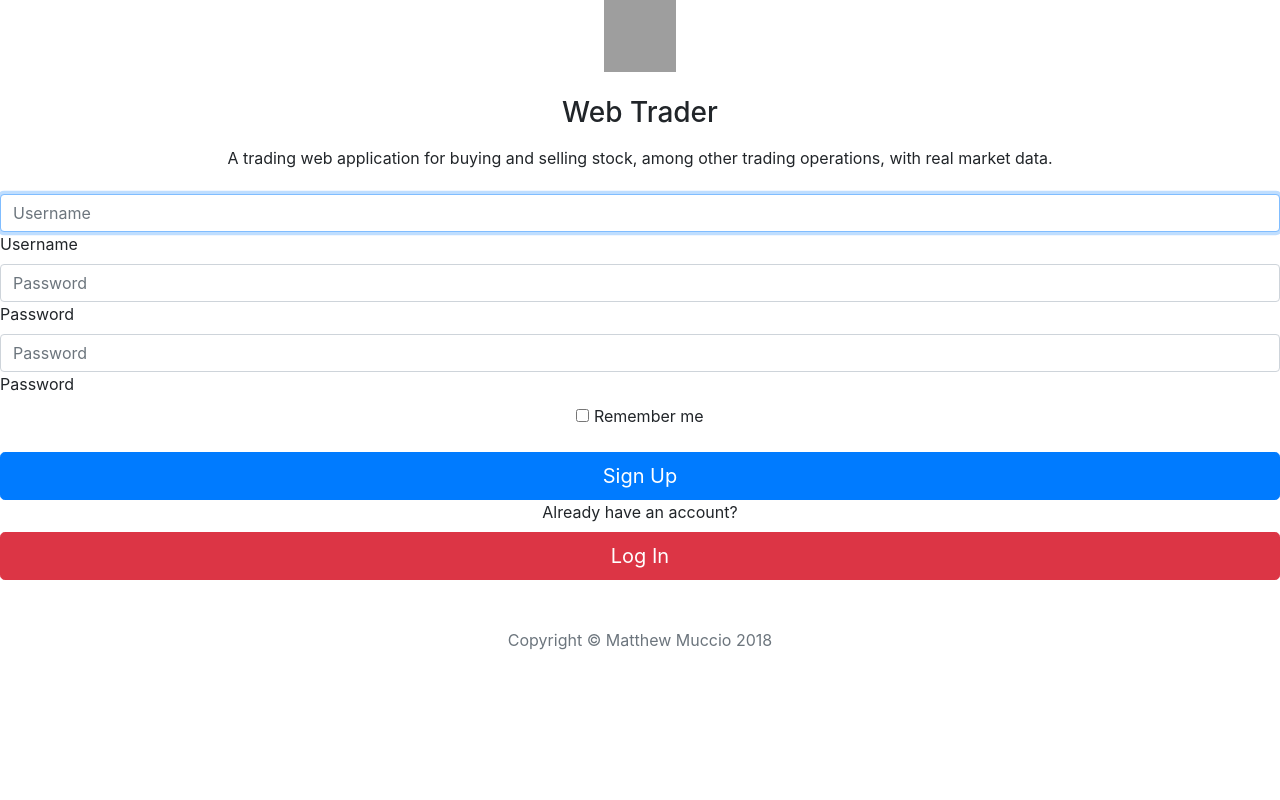
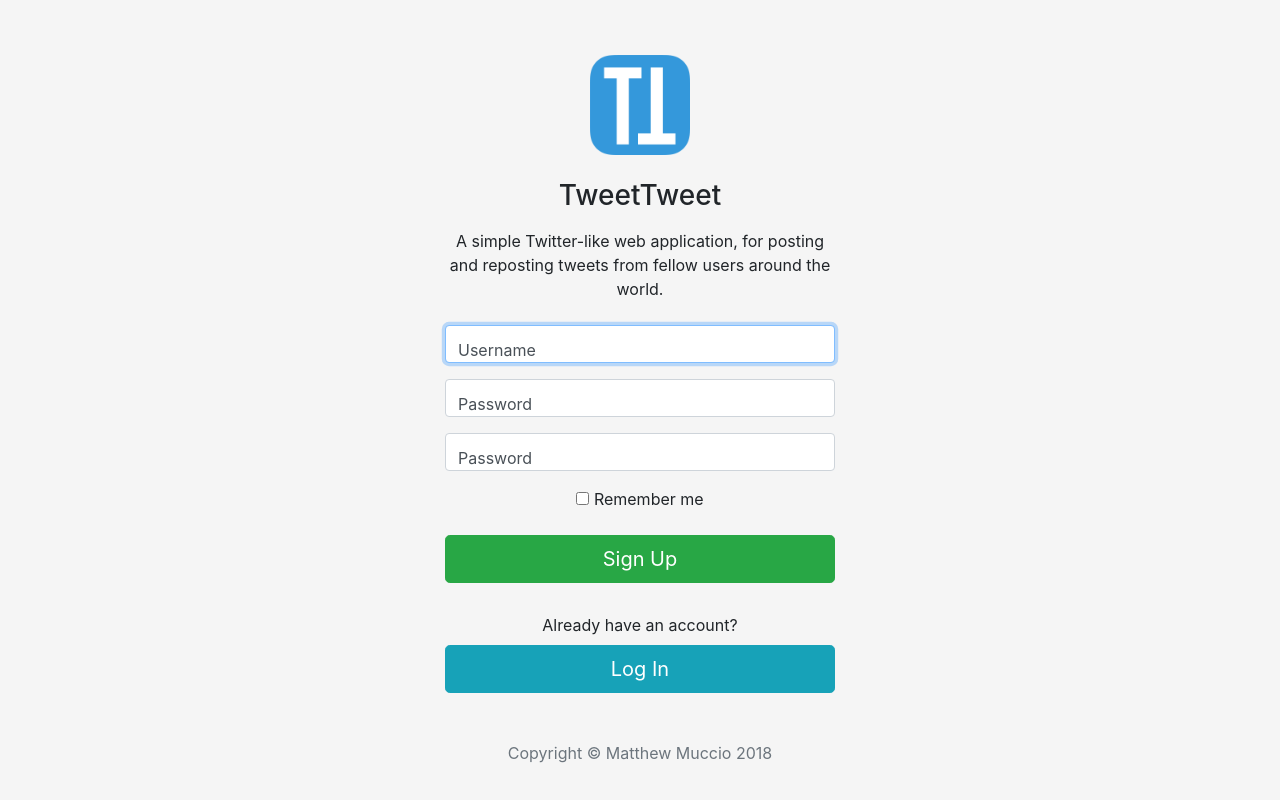
Before and after one commit to matthewmuccio/TweetTweet, a Flask app: template run/core/templates/signup.html in a window 1280 px wide. Run offline with Flask 2, Linux system fonts and the light colour scheme; the template is opened without the code that fills it, so the values that code supplies are empty; grey boxes are pictures that could not be loaded.

Commit message:
Adds Bootstrap CSS and JS filesfor the front-end design of the login and signup templates. Also adds a TweetTweet icon to those templates, updates templates accordingly to display it, and removes placeholder files.

```diff
--- a/run/core/__init__.py
+++ b/run/core/__init__.py
@@ -33,7 +33,8 @@ omnibus = Flask(__name__)
 
 # Registers blueprints of the controllers for the app.
 omnibus.register_blueprint(login)
-omnibus.register_blueprint(signup)
+omnibus.register_blueprint(main)
+omnibus.register_blueprint(profile)
 
 # Enables debug mode.
 omnibus.config["DEBUG"] = True
--- /dev/null
+++ b/run/core/static/signup-styles.css
@@ -0,0 +1,91 @@
+:root {
+    --input-padding-x: .75rem;
+    --input-padding-y: .75rem;
+  }
+
+  html,
+  body {
+    height: 100%;
+  }
+
+  body {
+    display: -ms-flexbox;
+    display: flex;
+    -ms-flex-align: center;
+    align-items: center;
+    padding-top: 40px;
+    padding-bottom: 40px;
+    background-color: #f5f5f5;
+  }
+
+  .form-signin {
+    width: 100%;
+    max-width: 420px;
+    padding: 15px;
+    margin: auto;
+  }
+
+  .form-label-group {
+    position: relative;
+    margin-bottom: 1rem;
+  }
+
+  .form-label-group > input,
+  .form-label-group > label {
+    padding: var(--input-padding-y) var(--input-padding-x);
+  }
+
+  .form-label-group > label {
+    position: absolute;
+    top: 0;
+    left: 0;
+    display: block;
+    width: 100%;
+    margin-bottom: 0; /* Override default `<label>` margin */
+    line-height: 1.5;
+    color: #495057;
+    border: 1px solid transparent;
+    border-radius: .25rem;
+    transition: all .1s ease-in-out;
+    cursor: text;
+  }
+
+  .form-label-group input::-webkit-input-placeholder {
+    color: transparent;
+  }
+
+  .form-label-group input:-ms-input-placeholder {
+    color: transparent;
+  }
+
+  .form-label-group input::-ms-input-placeholder {
+    color: transparent;
+  }
+
+  .form-label-group input::-moz-placeholder {
+    color: transparent;
+  }
+
+  .form-label-group input::placeholder {
+    color: transparent;
+  }
+
+  .form-label-group input:not(:placeholder-shown) {
+    padding-top: calc(var(--input-padding-y) + var(--input-padding-y) * (2 / 3));
+    padding-bottom: calc(var(--input-padding-y) / 3);
+  }
+
+  .form-label-group input:not(:placeholder-shown) ~ label {
+    padding-top: calc(var(--input-padding-y) / 3);
+    padding-bottom: calc(var(--input-padding-y) / 3);
+    font-size: 12px;
+    color: #777;
+  }
+
+  .login-button {
+    margin-top: 30px;
+  }
+
+  .login-button a {
+    text-decoration: none;
+  }
--- a/run/core/templates/signup.html
+++ b/run/core/templates/signup.html
@@ -9,7 +9,7 @@
     <link rel="icon" href="{{ url_for('static', filename='favicon.ico') }}" type="image/x-icon">
     <link rel="shortcut icon" href="{{ url_for('static', filename='favicon.ico') }}" type="image/x-icon">
 
-    <title>Web Trader - Sign Up</title>
+    <title>TweetTweet - Sign Up</title>
 
     <!-- Bootstrap core CSS -->
     <link href="https://getbootstrap.com/docs/4.1/dist/css/bootstrap.min.css" rel="stylesheet">
@@ -21,9 +21,9 @@
 <body>
     <form class="form-signin" method="POST">
         <div class="text-center mb-4">
-            <img class="mb-4" src="{{ url_for('static', filename='webtrader-icon.png') }}" alt="" width="72" height="72">
-            <h1 class="h3 mb-3">Web Trader</h1>
-            <p>A trading web application for buying and selling stock, among other trading operations, with real market data.</p>
+            <img class="mb-4" src="{{ url_for('static', filename='tweettweet-icon.png') }}" alt="" width="100" height="100">
+            <h1 class="h3 mb-3">TweetTweet</h1>
+            <p>A simple Twitter-like web application, for posting and reposting tweets from fellow users around the world.</p>
             {% if response %}
             <div style="line-height: 6px;">
             {% for line in response %}
@@ -54,14 +54,14 @@
             </label>
         </div>
 
-        <button class="btn btn-lg btn-primary btn-block" type="submit">Sign Up</button>
+        <button class="btn btn-lg btn-success btn-block" type="submit">Sign Up</button>
 
         <div class="login-button">
             <div class="text-center">
                     <label>Already have an account?</label>
             </div>
             <a href="{{ url_for('login.show_login') }}">
-                <button class="btn btn-lg btn-danger btn-block" type="button">Log In</button>
+                <button class="btn btn-lg btn-info btn-block" type="button">Log In</button>
             </a>
         </div>
 
```
Also changed, not shown: run/core/static/login-styles.css (added, +53 -0 lines), run/core/templates/login.html (+6 -6 lines), run/core/static/behavior.js (added), run/core/static/favicon.ico (added), run/core/static/tweettweet-icon.png (added), 4 other files.
